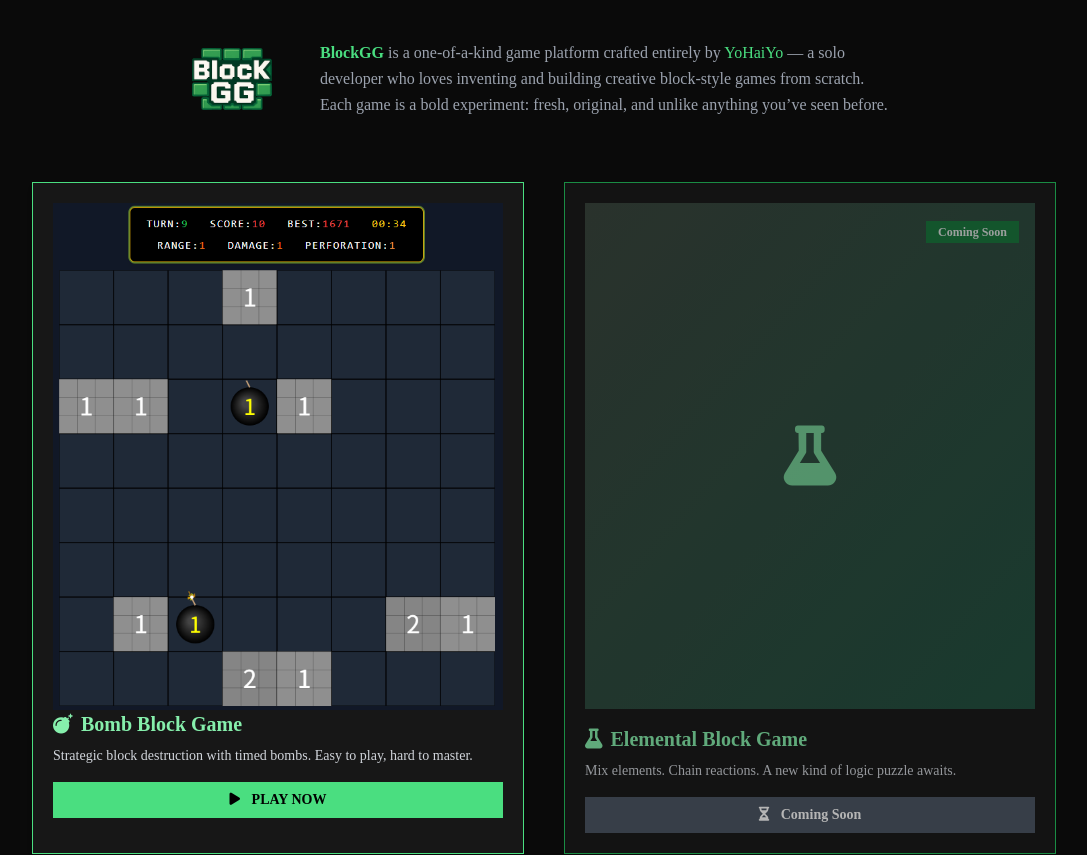
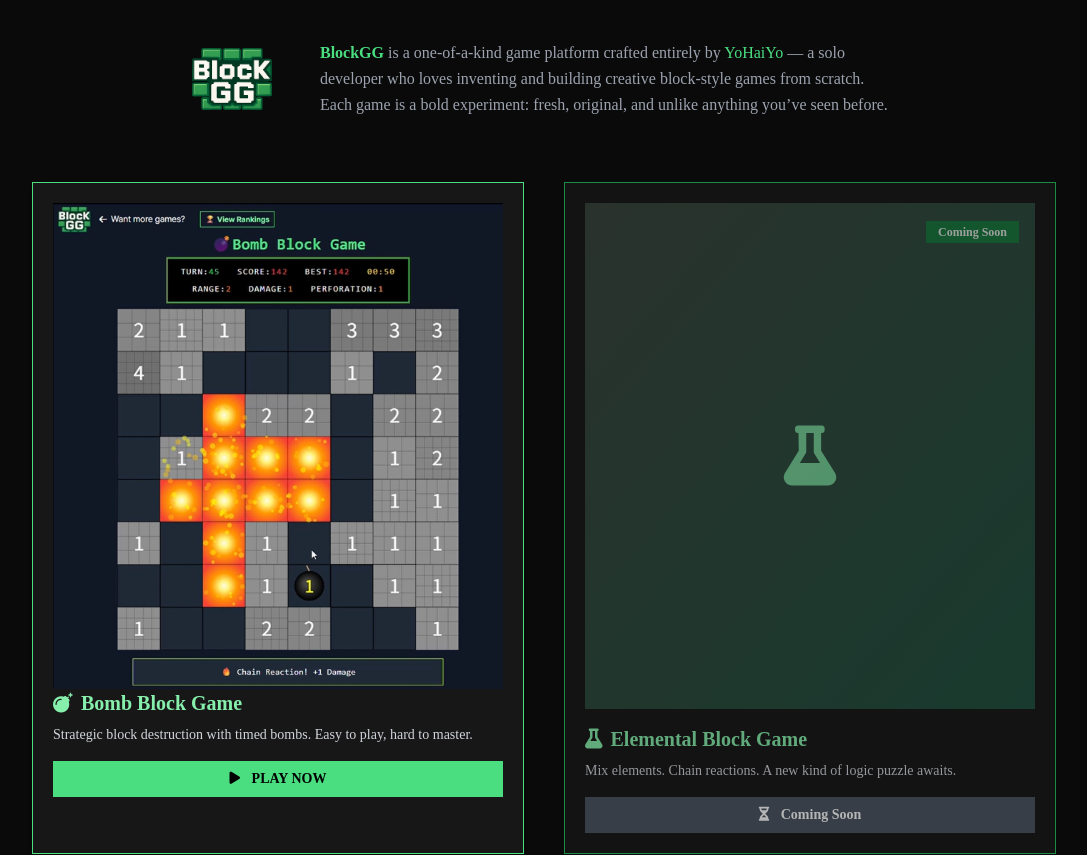
Before and after one commit to YoHaiYo/bomb-block-game-next, a Next.js app: page / in a window 1280 px wide. Shown: the top 855 px of the page, without its empty margins (96-1183 px from the left). Built offline with nearby package versions, Linux system fonts and the light colour scheme; a web font is replaced by a local one.

Commit message:
썸네일

```diff
--- a/src/app/page.jsx
+++ b/src/app/page.jsx
@@ -49,7 +49,7 @@
         >
           <div className="p-5">
             <Image
-              src="/img/bombblock_thumnail.png"
+              src="/img/blockGG_thumnail_2.png"
               alt="Bomb Block"
               width={450}
               height={0}
```
Also changed, not shown: public/img/blockGG_thumnail_2.png (added).
